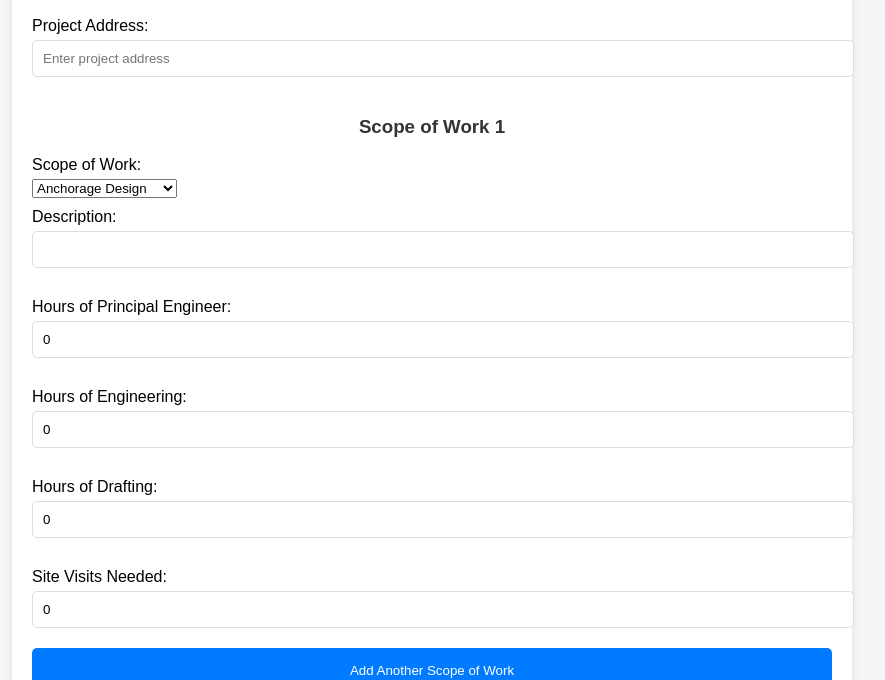
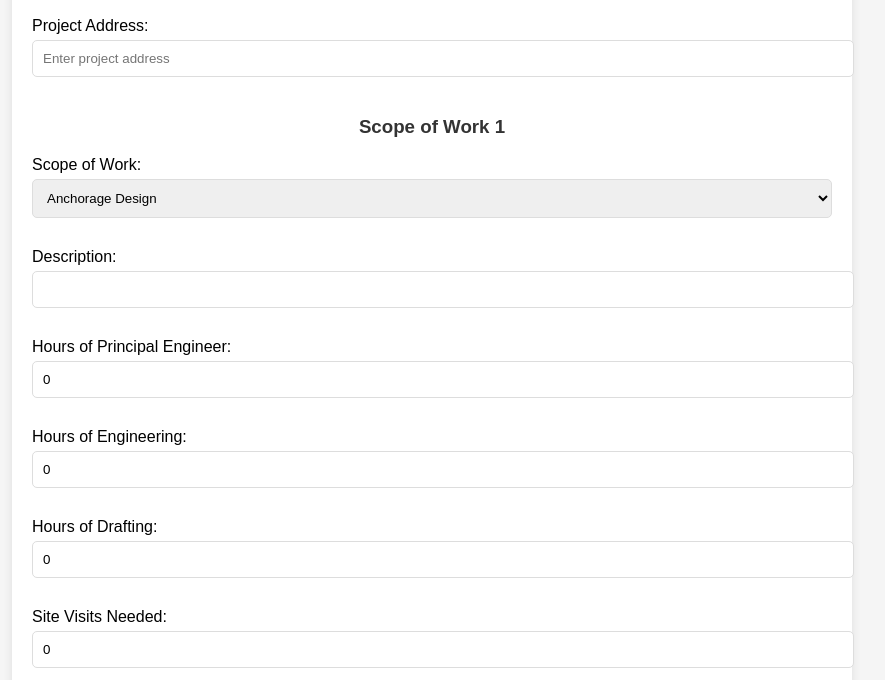
Before and after one commit to ckzenith/quoting-tool, a plain HTML site: page index.html in a window 1280 px wide. Shown: the part 151-831 px from the top of the page, without its empty margins (208-1093 px from the left). Drawn offline with Linux system fonts and the light colour scheme; some packages are replaced by stand-ins of ours.

Commit message:
Update styles.css

```diff
--- a/styles.css
+++ b/styles.css
@@ -25,7 +25,7 @@ label {
     margin-bottom: 5px;
 }
 
-input[type="text"], input[type="number"] {
+input[type="text"], input[type="number"], select {
     width: 100%;
     padding: 10px;
     margin-bottom: 20px;
```
